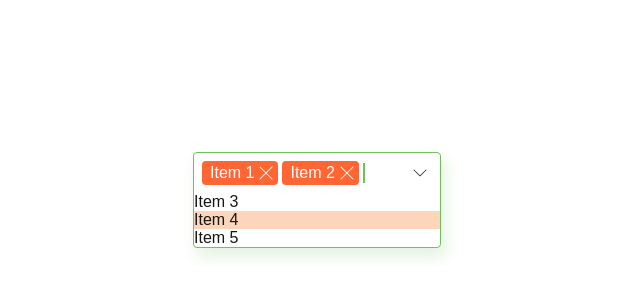
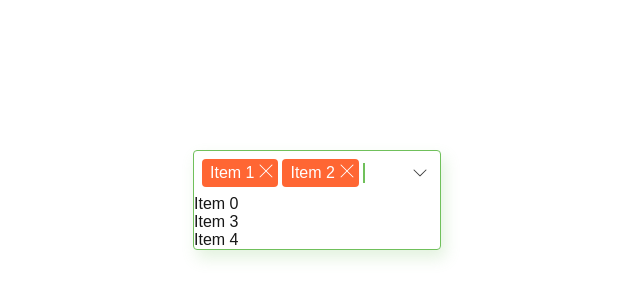
Before and after one commit to Renegatto/frontend-portfolio, a Next.js app: page / in a window 1280 px wide. Shown: the part 200-500 px from the top of the page, without its empty margins (323-963 px from the left). Built offline with nearby package versions, Linux system fonts and the light colour scheme.

Commit message:
Make SelectMany interactive

```diff
--- a/src/app/components/select-many/index.tsx
+++ b/src/app/components/select-many/index.tsx
@@ -1,4 +1,5 @@
-import { FC, ReactElement } from "react";
+'use client'
+import { DetailedHTMLProps, FC, HTMLAttributes, ReactElement, useState } from "react";
 import styles from './select-many.module.scss'
 import clsx from "clsx";
 import Image from 'next/image'
@@ -6,24 +7,34 @@ import DropdownArrowSvg from './dropdown-arrow.svg'
 import CloseIconSvg from "./close-icon.svg"
 import SelectingSvg from "./selecting.svg"
 
-export const SelectManyExample: FC = () =>
-  <SelectMany
-    options={[
-      <SelectBar key={-1} selectedElements={[
-        <Selected key={0}>{<>Item 1</>}</Selected>,
-        <Selected key={1}>{<>Item 2</>}</Selected>,
-      ]}/>,
-      <Item key={0} selected={false}>{<>Item 3</>}</Item>,
-      <Item key={1} selected={true}>{<>Item 4</>}</Item>,
-      <Item key={2} selected={false}>{<>Item 5</>}</Item>,
-    ]}
+
+export const SelectManyExample: FC = () => {
+  const SelectManyTuple = SelectMany<number,[number,ReactElement]>()
+  return <SelectManyTuple
+    initiallyPicked={[1,2]}
+    items={new Map([
+      [0,[0, <>Item 0</>]],
+      [1,[1, <>Item 1</>]],
+      [2,[2, <>Item 2</>]],
+      [3,[3, <>Item 3</>]],
+      [4,[4, <>Item 4</>]],
+    ])}
+    Option={([key,content], onClick) => <Item key={key} onClick={onClick}>{content}</Item>}
+    Picked={([key,content], onUnpick) => <Picked key={key} onUnpick={onUnpick}>{content}</Picked>}
   />
+}
 
-const Selected: FC<{children: ReactElement}> = ({children}) =>
-  <div className={styles['select-many__bar__selected']}
+
+const Picked: FC<{children: ReactElement, onUnpick: () => void}> = ({onUnpick, children}) =>
+  <div
+    className={styles['select-many__bar__picked']}
   >
     {children}
-    <CloseIcon/>
+    <div
+      onClick={onUnpick}
+    >
+      <CloseIcon/>
+    </div>
   </div>
 
 const SelectBar: FC<{selectedElements: ReactElement[]}> = ({selectedElements}) =>
@@ -35,19 +46,48 @@ const SelectBar: FC<{selectedElements: ReactElement[]}> = ({selectedElements}) =
     <DropdownArrow isUp={false}/>
   </div>
 
-const Item: FC<{children: ReactElement, selected: boolean}> = ({children,selected}) =>
-  <div
+const Item: FC<{
+  children: ReactElement,
+  onClick: () => void,
+}> = ({children,onClick}) => {
+  const [selected,setSelected] = useState(false)
+
+  return <div
     className={
       clsx(styles['select-many__item'], selected ? styles['select-many__item__selected'] : undefined)
     }
+    onMouseOver={() => setSelected(true)}
+    onMouseLeave={() => setSelected(false)}
+    onClick={() => onClick()}
   >
     {children}
   </div>
+}
 
-const SelectMany: FC<{options: ReactElement[]}> = ({options}) => {
-  console.log(styles)
+const SelectMany = <K,T>(): FC<{
+  initiallyPicked: K[],
+  items: Map<K,T>,
+  Picked: (item: T, onUnpick: () => void) => ReactElement,
+  Option: (item: T, onClick: () => void) => ReactElement,
+}> => ({initiallyPicked, items, Picked, Option}) => {
+  const [picked, setPicked] = useState<K[]>(initiallyPicked)
+  const options = [...items.entries()]
+    .filter(([id]) => !picked.includes(id))
+  const handlePick = (id: K) => setPicked([...picked,id])
+  const handleUnpick = (id: K) => setPicked(picked.filter(k => k !== id))
+
   return <div className={styles['select-many']}>
-    {options}
+    <SelectBar
+      selectedElements={
+        picked.flatMap(id => {
+          const item = items.get(id)
+          return typeof item === 'undefined' ? [] : [Picked(item,() => handleUnpick(id))]
+        })
+      }
+    />
+    {options.map(([id,option]) =>
+      Option(option,() => handlePick(id)))
+    }
   </div>
 }
 
@@ -72,3 +112,11 @@ const DropdownArrow: FC<{isUp: boolean}> = ({isUp}) =>
     style={{rotate: isUp ? '0deg' : '180deg'}}
     alt='dropdown arrow'
   />
+
+const useKeys = (): { key: number, newKey: () => void } => {
+  const [key,setKey] = useState(0)
+  return {
+    key,
+    newKey: () => setKey(k => k + 1)
+  }
+}
--- a/src/app/components/select-many/select-many.module.scss
+++ b/src/app/components/select-many/select-many.module.scss
@@ -37,7 +37,7 @@ $icon-size: 24px;
   gap: 4px;
   flex-direction: row;
 }
-.select-many__bar__selected {
+.select-many__bar__picked {
   @include radius;
   color: white;
   display: flex;
```
